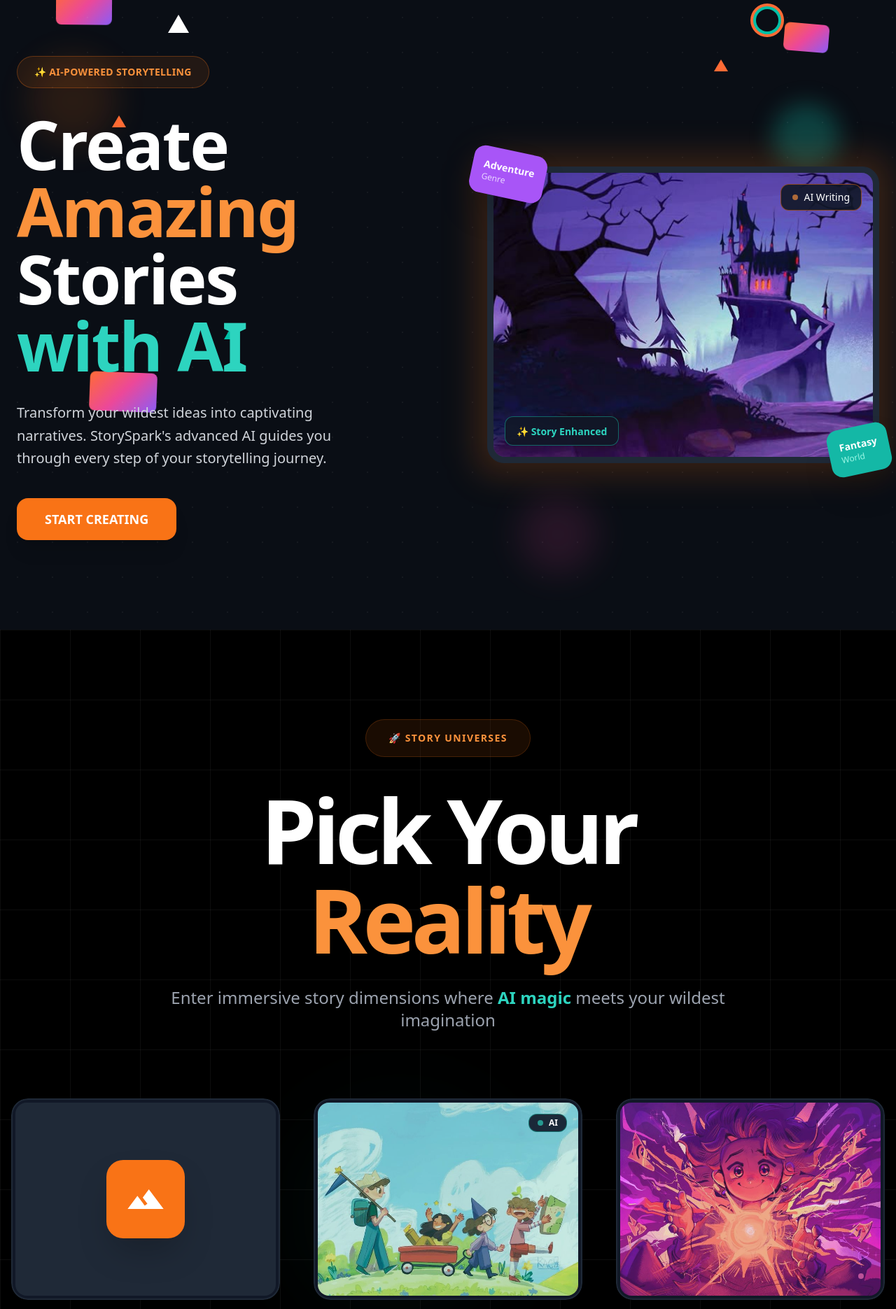
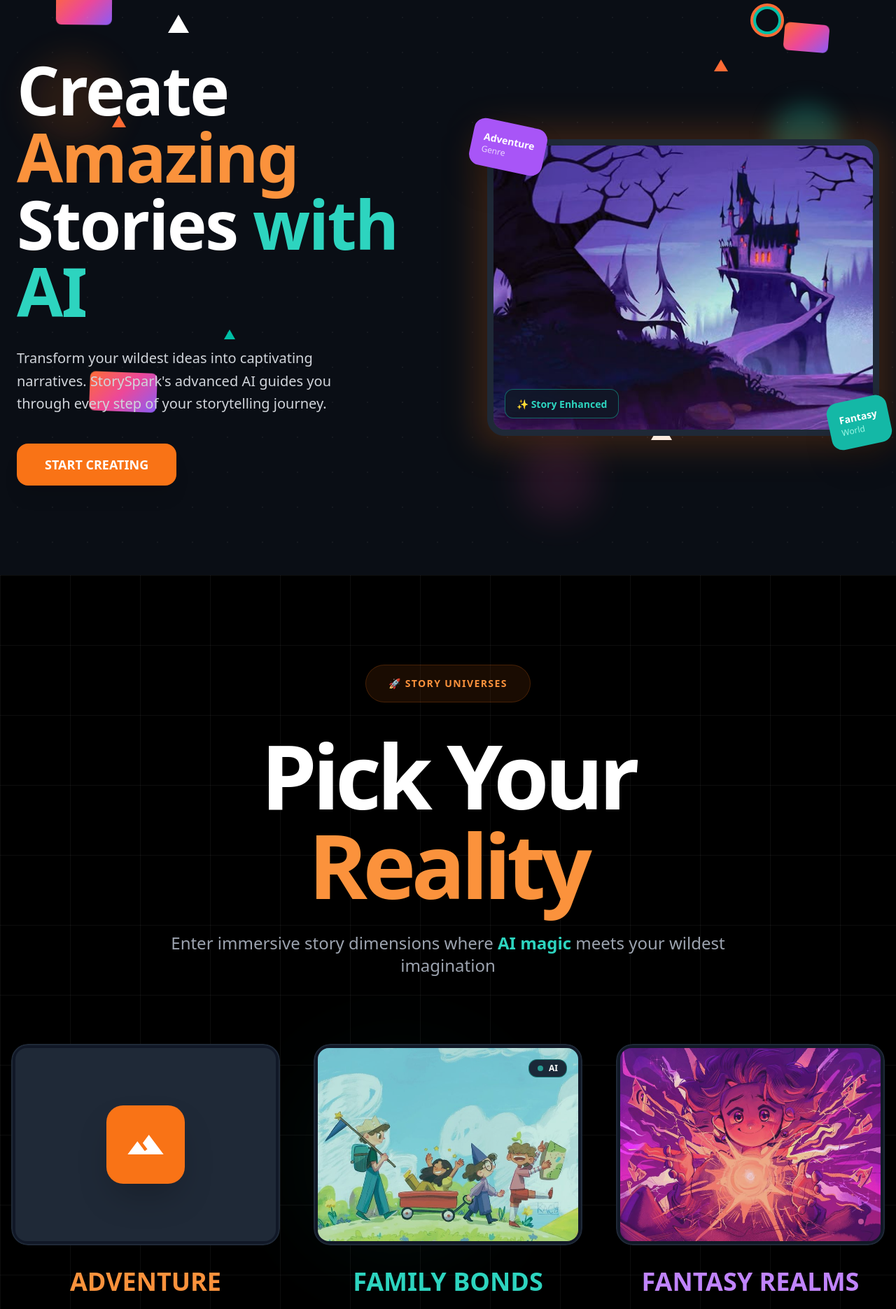
Before and after one commit to MaheshDas2004/StoryGenerator, a Django app: page / in a window 1280 px wide. Shown: the part 75-1946 px from the top of the page at 70% size. Run offline with Django 5.2, Linux system fonts and the light colour scheme; some libraries are stand-ins or nearby versions.

Commit message:
random UI changes

```diff
--- a/templates/base.html
+++ b/templates/base.html
@@ -78,7 +78,7 @@
 
                  <!-- Navigation -->
                  <nav class="flex items-center space-x-8">
-                   <a href="#" class="text-white hover:text-story-orange transition-colors font-playful">Home</a>
+                   <a href="{% url "home" %}" class="text-white hover:text-story-orange transition-colors font-playful">Home</a>
                    <a href="#" class="text-gray-300 hover:text-story-orange transition-colors font-playful">Story Selection</a>
                    <a href="#" class="text-gray-300 hover:text-story-orange transition-colors font-playful">Story Creation</a>
                    {% if user.is_authenticated  %}
--- a/templates/home/home.html
+++ b/templates/home/home.html
@@ -27,16 +27,12 @@
 
             <!-- Left Side - Text Content -->
             <div class="text-left lg:pr-8">
-                <!-- Clean Badge -->
-                <div class="inline-flex items-center px-6 py-3 rounded-full bg-orange-500/10 border border-orange-500/30 mb-8">
-                    <span class="text-orange-400 text-sm font-bold tracking-wide">✨ AI-POWERED STORYTELLING</span>
-                </div>
 
                 <!-- Bold Typography -->
                 <h1 class="text-6xl lg:text-8xl font-black mb-8 leading-none tracking-tight">
                     <span class="text-white">Create</span><br>
                     <span class="text-orange-400">Amazing</span><br>
-                    <span class="text-white">Stories</span><br>
+                    <span class="text-white">Stories</span>
                     <span class="text-teal-400">with AI</span>
                 </h1>
 
@@ -51,22 +47,6 @@
                         START CREATING
                     </button>
                 </div>
-
-                <!-- Clean Stats -->
-                {% comment %} <div class="flex gap-12">
-                    <div class="text-center">
-                        <div class="text-3xl font-black text-orange-400 mb-1">10K+</div>
-                        <div class="text-sm text-gray-500 uppercase tracking-wider">Stories Created</div>
-                    </div>
-                    <div class="text-center">
-                        <div class="text-3xl font-black text-teal-400 mb-1">5K+</div>
-                        <div class="text-sm text-gray-500 uppercase tracking-wider">Happy Users</div>
-                    </div>
-                    <div class="text-center">
-                        <div class="text-3xl font-black text-purple-400 mb-1">4.9★</div>
-                        <div class="text-sm text-gray-500 uppercase tracking-wider">User Rating</div>
-                    </div>
-                </div> {% endcomment %}
             </div>
 
             <!-- Right Side - Visual Element -->
@@ -81,14 +61,6 @@
                         <div class="aspect-[4/3] rounded-2xl overflow-hidden relative bg-gray-700">
                             <img src="{% static 'images/image9.jpeg' %}" alt="StorySpark AI Story Generation"
                                  class="w-full h-full object-cover transform hover:scale-105 transition-transform duration-500" />
-
-                            <!-- Clean UI Elements -->
-                            <div class="absolute top-4 right-4 bg-gray-900/90 rounded-xl px-4 py-2 border border-orange-500/50">
-                                <div class="flex items-center gap-2">
-                                    <div class="w-2 h-2 bg-orange-400 rounded-full animate-pulse"></div>
-                                    <span class="text-white text-sm font-medium">AI Writing</span>
-                                </div>
-                            </div>
 
                             <div class="absolute bottom-4 left-4 bg-gray-900/90 rounded-xl px-4 py-2 border border-teal-500/50">
                                 <span class="text-teal-400 text-sm font-bold">✨ Story Enhanced</span>
```
Also changed, not shown: db.sqlite3.
